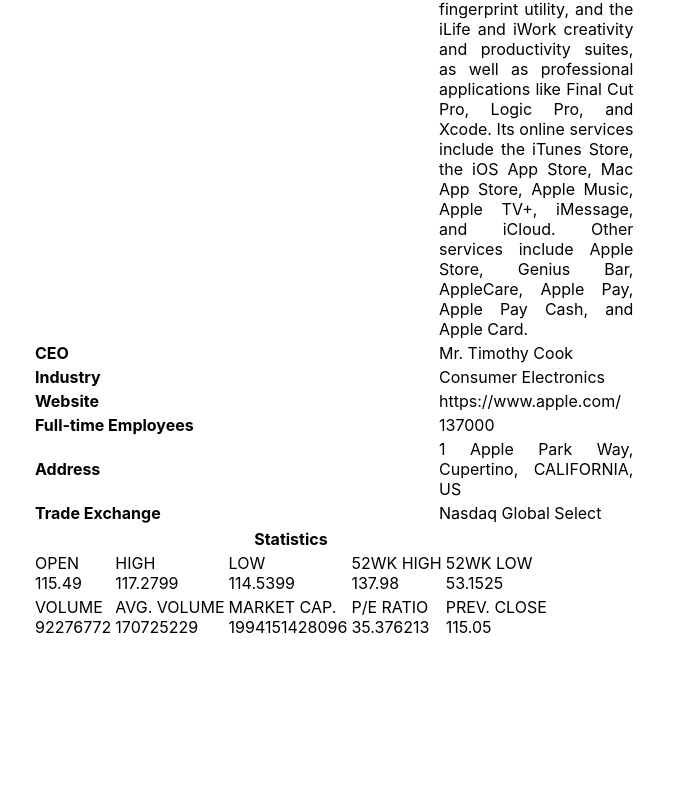
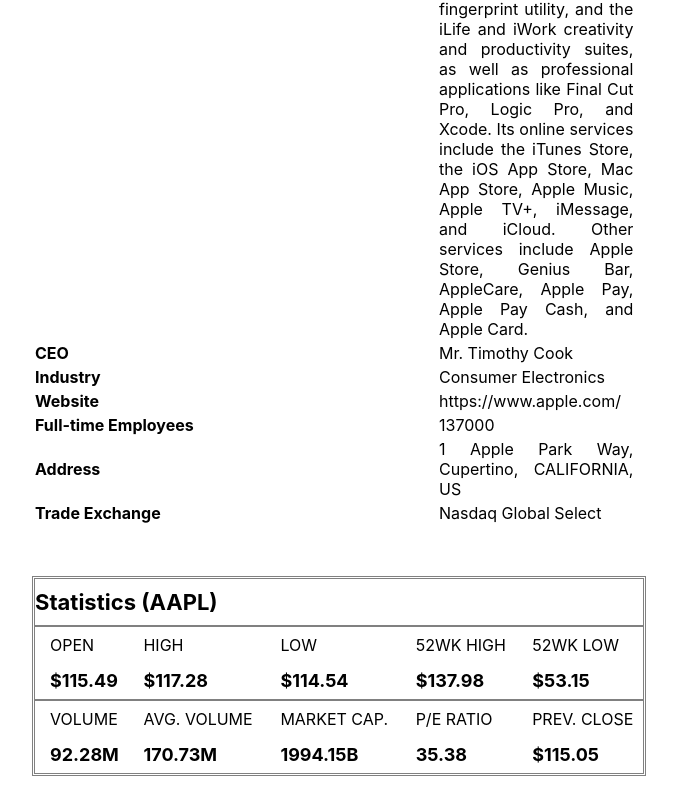
Before and after one commit to rna/stock-watch, a React (Create React App) app: page /stock/1 in a window 1280 px wide. Shown: the part 1052-1864 px from the top of the page, without its empty margins (224-901 px from the left). Before the commit the page ends 1692 px from the top, so only its background shows below. Built offline with nearby package versions, Linux system fonts and the light colour scheme.

Commit message:
fix stock info table data and add styles

```diff
--- a/src/components/NewsComponent.js
+++ b/src/components/NewsComponent.js
@@ -11,8 +11,6 @@
         <h4>{news.title}</h4>
       </a>
       <p>
-        Source:
-        { }
         {news.site}
       </p>
     </div>
--- a/src/components/StockInfoComponent.js
+++ b/src/components/StockInfoComponent.js
@@ -2,56 +2,98 @@
 import PropTypes from 'prop-types';
 
 const StockInfoComponent = ({ stockInfo }) => (
+  <div className="stock-info">
+    <table>
+      <thead>
+        <tr>
+          <th colSpan="5">
+            Statistics (
+            {stockInfo.symbol}
+            )
+          </th>
+        </tr>
+      </thead>
       <tbody>
         <tr>
           <td>
             <div>OPEN</div>
-        <div>{stockInfo.open}</div>
+            <div>
+              &#36;
+              {stockInfo.open.toFixed(2)}
+            </div>
           </td>
           <td>
             <div>HIGH</div>
-        <div>{stockInfo.dayHigh}</div>
+            <div>
+              &#36;
+              {stockInfo.dayHigh.toFixed(2)}
+            </div>
           </td>
           <td>
             <div>LOW</div>
-        <div>{stockInfo.dayLow}</div>
+            <div>
+              &#36;
+              {stockInfo.dayLow.toFixed(2)}
+            </div>
           </td>
           <td>
             <div>52WK HIGH</div>
-        <div>{stockInfo.yearHigh}</div>
+            <div>
+              &#36;
+              {stockInfo.yearHigh.toFixed(2)}
+            </div>
           </td>
           <td>
             <div>52WK LOW</div>
-        <div>{stockInfo.yearLow}</div>
+            <div>
+              &#36;
+              {stockInfo.yearLow.toFixed(2)}
+            </div>
           </td>
         </tr>
         <tr>
           <td>
             <div>VOLUME</div>
-        <div>{stockInfo.volume}</div>
+            <div>
+              {(stockInfo.volume / 1000000).toFixed(2)}
+              M
+            </div>
           </td>
           <td>
             <div>AVG. VOLUME</div>
-        <div>{stockInfo.avgVolume}</div>
+            <div>
+              {(stockInfo.avgVolume / 1000000).toFixed(2)}
+              M
+            </div>
           </td>
           <td>
             <div>MARKET CAP.</div>
-        <div>{stockInfo.marketCap}</div>
+            <div>
+              {(stockInfo.marketCap / 1000000000).toFixed(2)}
+              B
+            </div>
           </td>
           <td>
             <div>P/E RATIO</div>
-        <div>{stockInfo.pe}</div>
+            <div>{stockInfo.pe.toFixed(2)}</div>
           </td>
           <td>
             <div>PREV. CLOSE</div>
-        <div>{stockInfo.previousClose}</div>
+            <div>
+              &#36;
+              {stockInfo.previousClose}
+            </div>
           </td>
         </tr>
       </tbody>
+    </table>
+  </div>
+
 );
 
 StockInfoComponent.propTypes = {
   stockInfo: PropTypes.shape({
+    symbol: PropTypes.string.isRequired,
     open: PropTypes.number.isRequired,
     dayHigh: PropTypes.number.isRequired,
     dayLow: PropTypes.number.isRequired,
--- a/src/containers/StockPageContainer.js
+++ b/src/containers/StockPageContainer.js
@@ -47,14 +47,9 @@
     <div className="sub-container">
       <div className="left-sub-container">
         {customCompanyInfoComponent}
-        <table>
-          <thead>
-            <tr>
-              <th colSpan="5">Statistics</th>
-            </tr>
-          </thead>
-          {customStockInfoComponent}
-        </table>
+
+        {customStockInfoComponent}
+
       </div>
       <div className="right-sub-container">
         {customStockNewsComponent}
--- a/src/index.css
+++ b/src/index.css
@@ -17,7 +17,43 @@
   -moz-osx-font-smoothing: grayscale;
 }
 
-/* Stock List Table styles*/
+/* Stock Info Styles */
+
+.stock-info {
+  margin: 50px 0;
+}
+
+.stock-info table,
+.stock-info tr {
+  border: 1px solid grey;
+}
+
+.stock-info table {
+  width: 100%;
+  height: 200px;
+  text-align: left;
+}
+
+.stock-info td {
+  padding-left: 15px;
+}
+
+.stock-info th {
+  padding: 10px 0;
+  font-size: 22px;
+}
+
+.stock-info tr {
+  outline: thin solid grey;
+}
+
+.stock-info td div:nth-child(even) {
+  font-size: 18px;
+  font-weight: bolder;
+  padding-top: 15px;
+}
+
+/* Stock List Table styles */
 
 .stock-list {
   border-collapse: collapse;
@@ -154,5 +190,3 @@
 .company-profile td:nth-child(odd) {
   font-weight: bold;
 }
-
-/* Stock Statistics */
```
Lines whose indentation alone changed are shown as unchanged.
